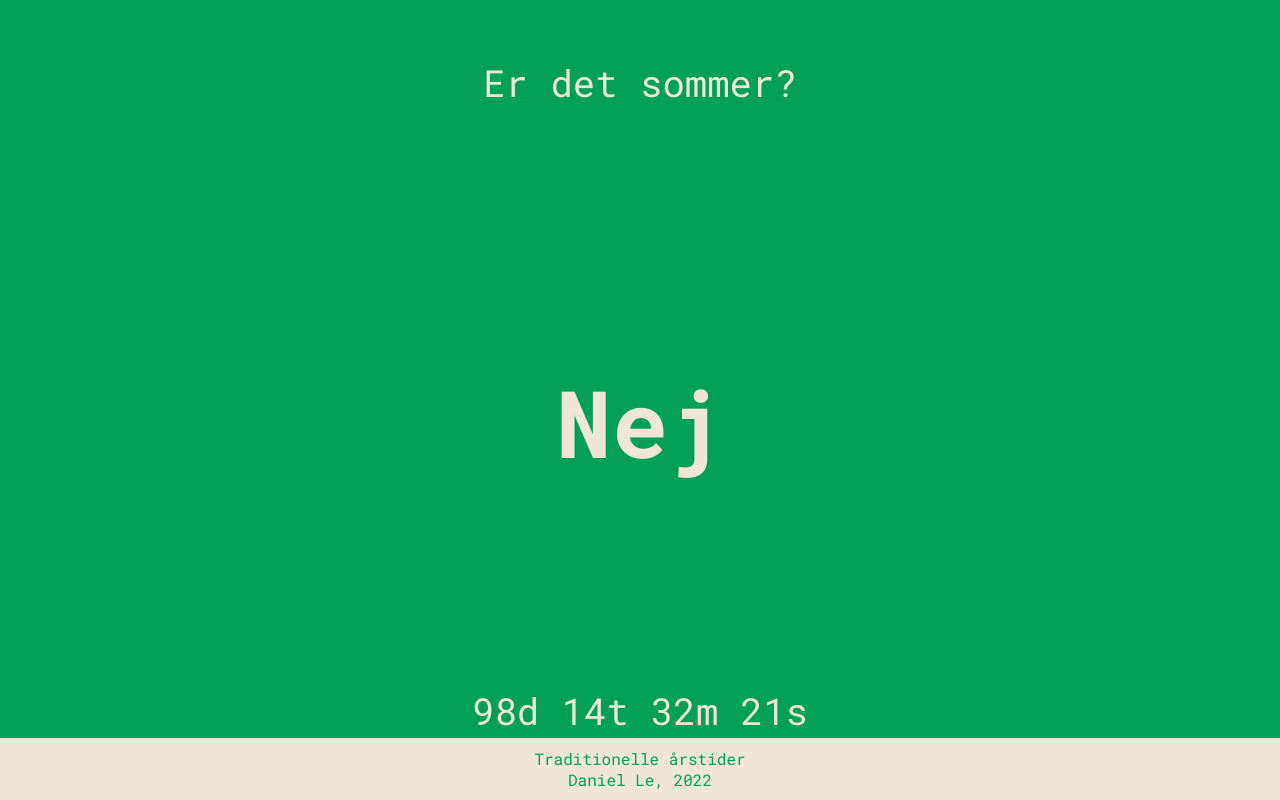
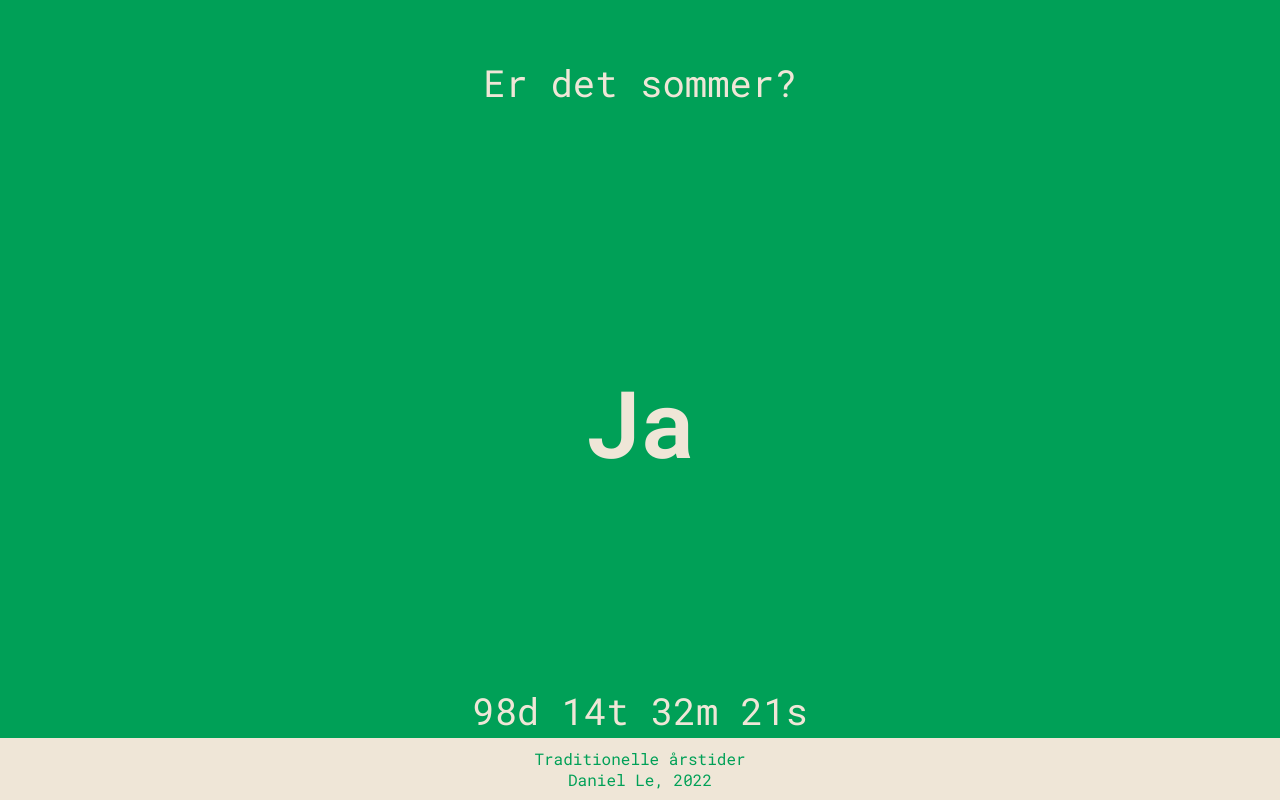
Before and after one commit to dledaniel/erdetsommer, a plain HTML site: page index.html in a window 1280 px wide. Drawn offline with Linux system fonts and the light colour scheme.

Commit message:
Update index.html

```diff
--- a/index.html
+++ b/index.html
@@ -47,10 +47,10 @@ if (distance < 0) {
 }, 1000);
 
 function erdetsommer(){
-    const date = new Date();
+    const date = countDownDate;
 
-    const start = new Date('2022-06-01');
-    const end = new Date('2022-08-31');
+    const start = new Date('2023-06-01');
+    const end = new Date('2023-08-31');
 
     var elem = document.getElementById("answer");
     if (date > start && date < end) {
```
